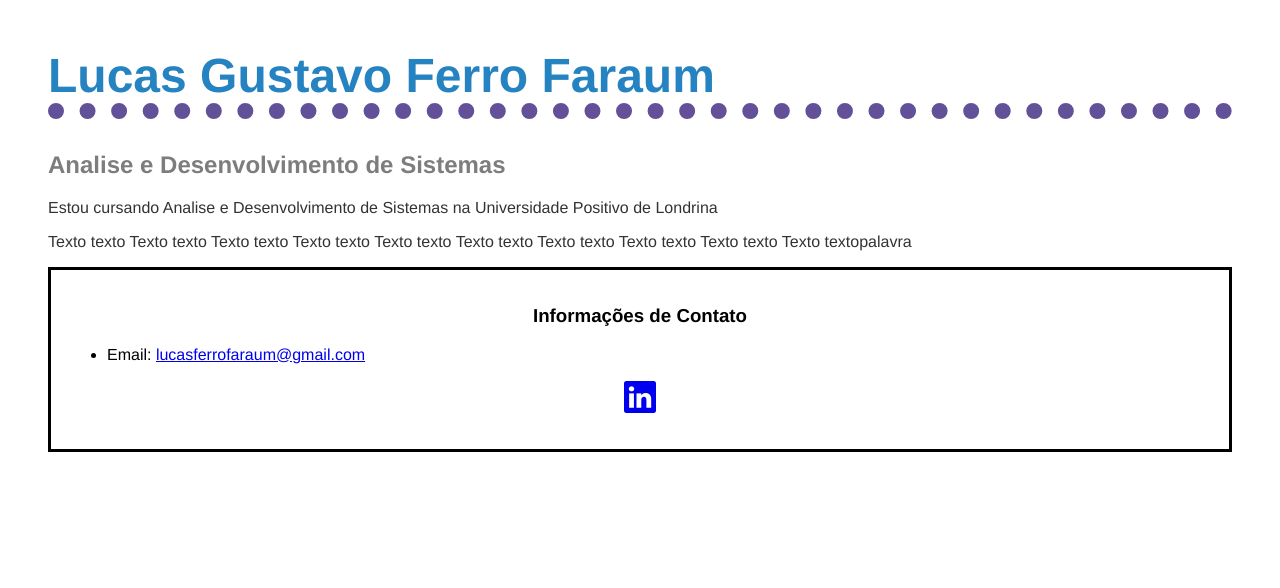
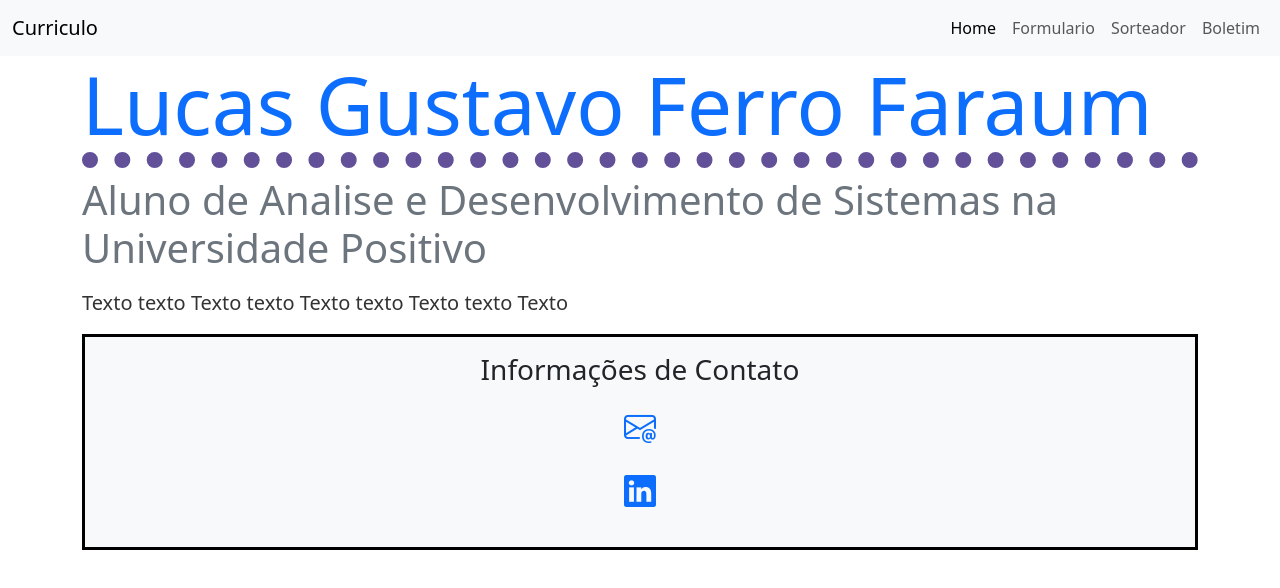
Before and after one commit to lucasfferro/Curriculo, a plain HTML site: page docs/index.html in a window 1280 px wide. Drawn offline with nearby package versions, Linux system fonts and the light colour scheme.

Commit message:
curriculo

```diff
--- a/docs/index.html
+++ b/docs/index.html
@@ -7,37 +7,52 @@
     <link rel="stylesheet" href="css/bibliografia.css">
     <link rel="stylesheet" href="../fontawesome-free-6.3.0-web/css/all.min.css">
     <link rel="stylesheet" href="https://cdn.jsdelivr.net/npm/bootstrap-icons@1.10.3/font/bootstrap-icons.css">
+    <link href="https://cdn.jsdelivr.net/npm/bootstrap@5.3.0-alpha3/dist/css/bootstrap.min.css" rel="stylesheet" integrity="sha384-KK94CHFLLe+nY2dmCWGMq91rCGa5gtU4mk92HdvYe+M/SXH301p5ILy+dN9+nJOZ" crossorigin="anonymous">
     <title>Lucas Ferro</title>
 </head>
+
+<nav class="navbar navbar-expand-lg navbar-light bg-light">
+    <div class="container-fluid">
+      <a class="navbar-brand" href="https://lucasfferro.github.io/Curriculo/">Curriculo</a>
+      <div class="collapse navbar-collapse" id="navbarNav">
+        <ul class="navbar-nav ms-auto">
+          <li class="nav-item">
+            <a class="nav-link active" aria-current="page" href="https://lucasfferro.github.io/Curriculo/">Home</a>
+          </li>
+          <li class="nav-item">
+            <a class="nav-link" href="index1.html">Formulario</a>
+          </li>
+          <li class="nav-item">
+            <a class="nav-link" href="index2.html">Sorteador</a>
+          </li>
+          <li class="nav-item">
+            <a class="nav-link" href="index3.html">Boletim</a>
+          </li>
+        </ul>
+      </div>
+    </div>
+  </nav>
+
 <body>
-    <div>
-        <h1 class="autor">Lucas Gustavo Ferro Faraum</h1>
-    </div>
-    <div>
-        <h2 class="titulo">Analise e Desenvolvimento de Sistemas</h2>
-    </div>
+    <div class="container">
+        <h1 class="autor display-1 text-primary">Lucas Gustavo Ferro Faraum</h1>
+        <h2 class="titulo display-6 text-secondary">Aluno de Analise e Desenvolvimento de Sistemas na Universidade Positivo</h2>
     <div class="description">
-        <p>Estou cursando Analise e Desenvolvimento de Sistemas na Universidade Positivo de Londrina</p>
-        <p>
+        <p></p>
+        <p class="lead">
             Texto texto Texto texto Texto texto Texto texto Texto
-            texto Texto texto Texto texto Texto texto Texto texto
-            Texto textopalavra
         </p>
     </div>
-    <div class="contato">
-        <h3>Informações de Contato</h3>
-        <ul>
-            <li>Email:
-                <a href="mailto:lucasferrofaraum@gmail.com">
-                    lucasferrofaraum@gmail.com
-                </a>
-            </li>
-        </ul>
+    <div class="contato bg-light p-3">
+        <h3 class="text-center mb-3">Informações de Contato</h3>
+        <p></p>
+        <a href="mailto:lucasferrofaraum@gmail.com" class="bi bi-envelope-at"></a>
+        <p></p>
         <p>
-            <a href="http://linkedin.com">
-                <i class="bi bi-linkedin"></i>
-            </a>
+            <a href="http://linkedin.com" class="bi bi-linkedin"></a>
         </p>
     </div>
+    </div>
+</div>
 </body>
 </html>
```
